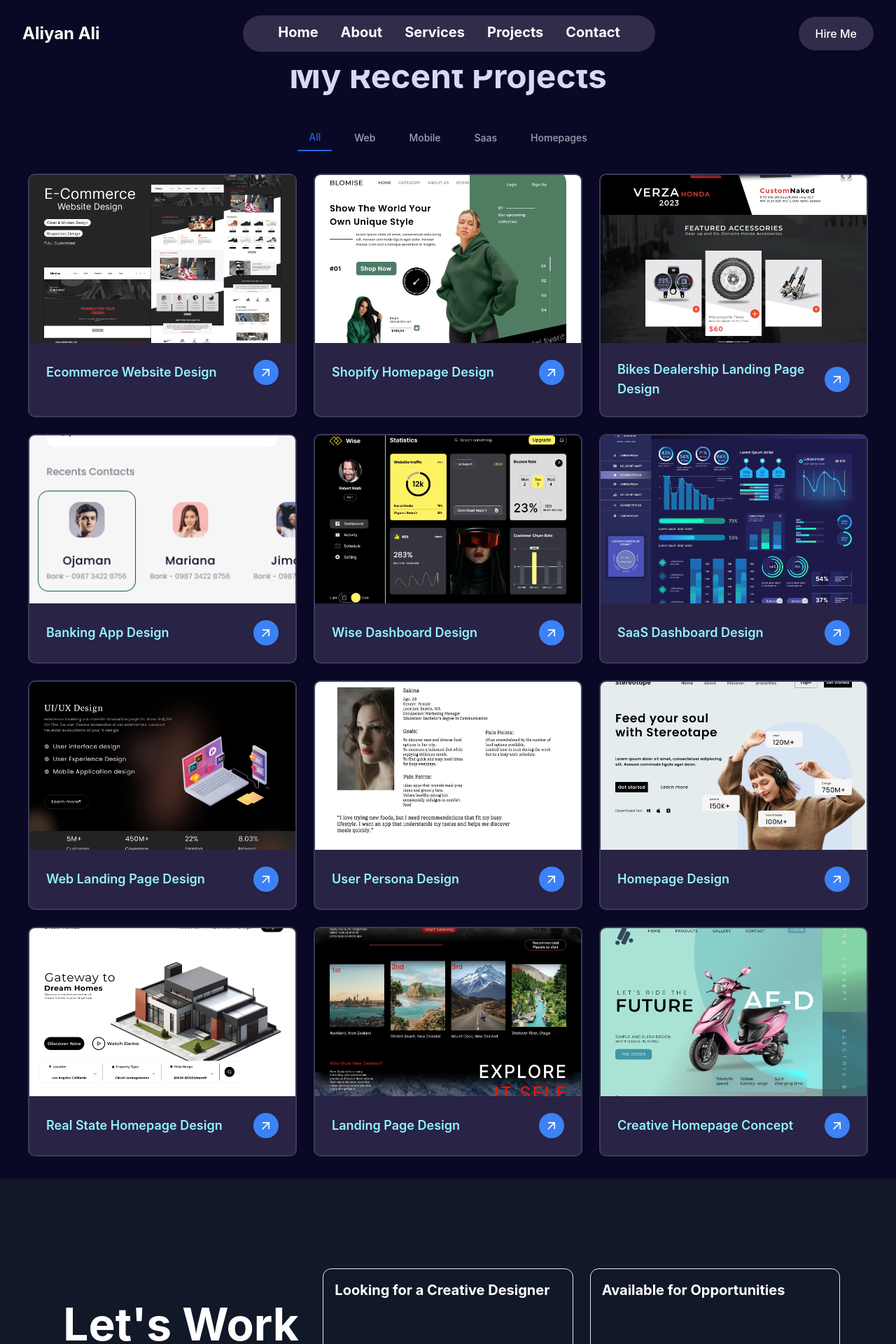
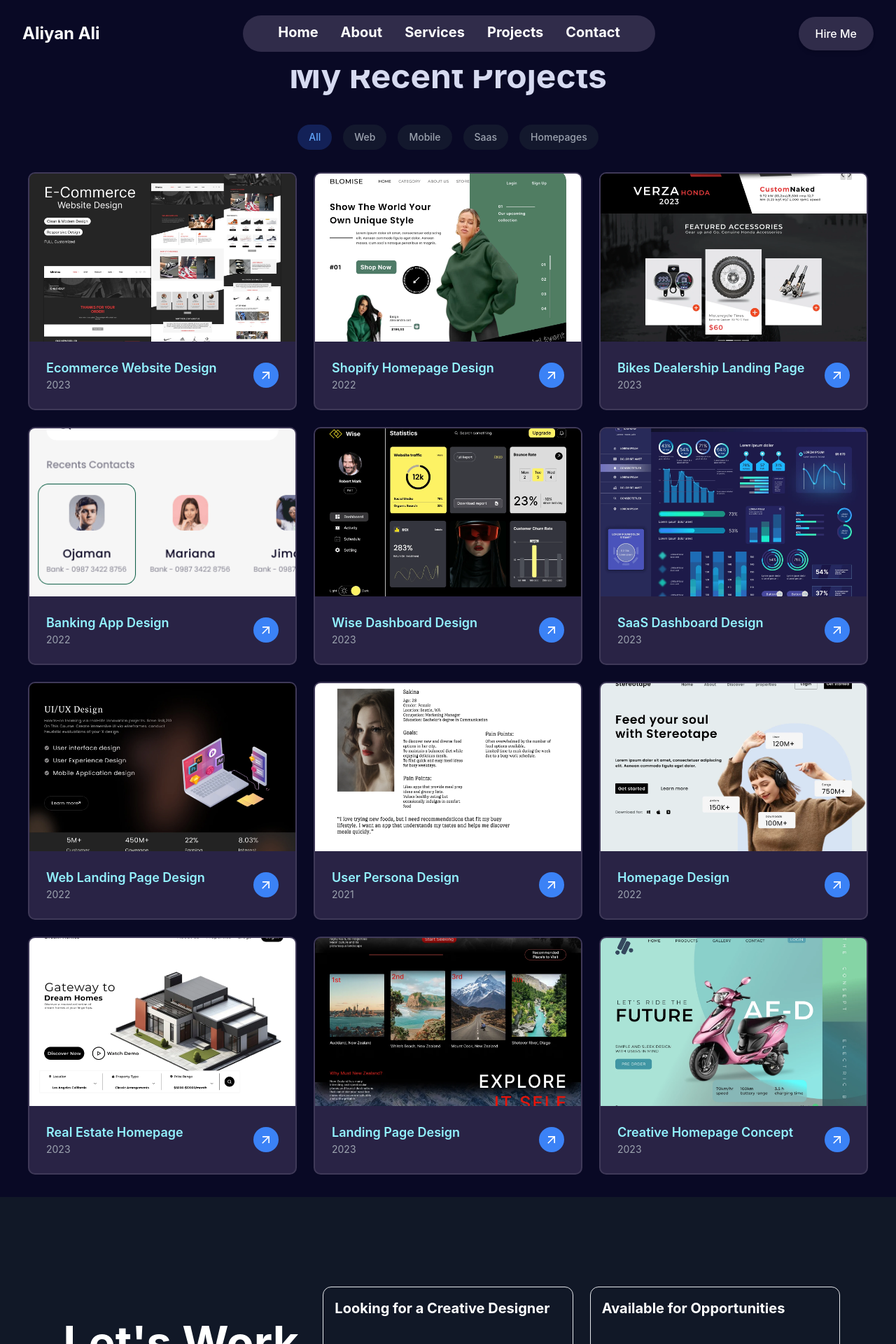
Before and after one commit to FaizAli00/Alyan-Portfolio, a React (Vite) app in the folder my-porfolio/: page /projects in a window 1280 px wide. Shown: the top 1920 px of the page at 70% size. Built offline with nearby package versions, Linux system fonts and the light colour scheme.

Commit message:
new changes

```diff
--- a/my-porfolio/package.json
+++ b/my-porfolio/package.json
@@ -13,6 +13,7 @@
     "@heroicons/react": "^2.2.0",
     "@material-tailwind/react": "^2.1.10",
     "@tailwindcss/line-clamp": "^0.4.4",
+    "framer-motion": "^12.19.1",
     "react": "^19.0.0",
     "react-dom": "^19.0.0",
     "react-icons": "^5.5.0",
--- a/my-porfolio/src/Components/Home/Home.jsx
+++ b/my-porfolio/src/Components/Home/Home.jsx
@@ -101,7 +101,7 @@ const Home = () => {
 
   {/* Profile Image */}
   <img
-  src="/img/profile2.webp"
+  src="/img/one.png"
   alt="Aliyan Ali - UI/UX Designer"
   width={500}
   height={600}
--- a/my-porfolio/src/Components/Projects/Projects.jsx
+++ b/my-porfolio/src/Components/Projects/Projects.jsx
@@ -1,8 +1,11 @@
 import React, { useState } from 'react';
-import { MdArrowOutward } from "react-icons/md";
+import { MdArrowOutward, MdClose } from "react-icons/md";
+import { motion, AnimatePresence } from 'framer-motion';
 
 const Projects = () => {
   const [activeTab, setActiveTab] = useState('all');
+  const [selectedProject, setSelectedProject] = useState(null);
+  const [isModalOpen, setIsModalOpen] = useState(false);
 
   const projects = [
     {
@@ -10,76 +13,121 @@ const Projects = () => {
       title: 'Ecommerce Website Design',
       image: '/projects/p11.webp',
       category: 'web',
+      description: 'A complete e-commerce solution with product listings, shopping cart, and secure checkout process. Designed for optimal user experience and conversion rates.',
+      technologies: ['React', 'Node.js', 'MongoDB', 'Stripe API', 'Tailwind CSS'],
+      link: '',
+      year: '2023'
     },
     {
       id: 2,
       title: 'Shopify Homepage Design',
       image: '/projects/p10.webp',
       category: 'homepages',
+      description: 'Custom Shopify storefront design focusing on brand identity and mobile responsiveness. Increased conversion rates by 35% compared to previous design.',
+      technologies: ['Shopify Liquid', 'JavaScript', 'CSS3', 'GSAP'],
+      link: '',
+      year: '2022'
     },
     {
       id: 3,
-      title: 'Bikes Dealership Landing Page Design',
+      title: 'Bikes Dealership Landing Page',
       image: '/projects/p12.webp',
       category: 'web',
+      description: 'High-conversion landing page for a premium bicycle dealership. Featured product showcases with 360° views and interactive configuration.',
+      technologies: ['HTML5', 'CSS3', 'JavaScript', 'Three.js'],
+      link: '',
+      year: '2023'
     },
     {
       id: 4,
       title: 'Banking App Design',
       image: '/projects/p15.webp',
       category: 'mobile',
+      description: 'Mobile banking application with secure authentication, transaction history, and budgeting tools. Followed strict financial UX guidelines.',
+      technologies: ['Figma', 'React Native', 'Firebase', 'Biometrics'],
+      link: '',
+      year: '2022'
     },
     {
       id: 5,
       title: 'Wise Dashboard Design',
       image: '/projects/p5.webp',
       category: 'saas',
+      description: 'Analytics dashboard for financial SaaS product. Included customizable widgets, data visualization, and reporting tools.',
+      technologies: ['React', 'D3.js', 'Chart.js', 'Material UI'],
+      link: '',
+      year: '2023'
     },
     {
       id: 6,
       title: 'SaaS Dashboard Design',
       image: '/projects/cover1.webp',
       category: 'saas',
+      description: 'Comprehensive admin dashboard for B2B SaaS platform with user management, analytics, and system configuration.',
+      technologies: ['Vue.js', 'Vuetify', 'REST API', 'JWT Auth'],
+      link: '',
+      year: '2023'
     },
     {
       id: 7,
       title: 'Web Landing Page Design',
       image: '/projects/p16.webp',
       category: 'web',
+      description: 'Marketing landing page for tech startup with animated sections, testimonial carousel, and lead capture form.',
+      technologies: ['GSAP', 'Tailwind CSS', 'Formik', 'Yup'],
+      link: '',
+      year: '2022'
     },
     {
       id: 8,
       title: 'User Persona Design',
       image: '/projects/p17.webp',
       category: 'mobile',
+      description: 'Mobile app interface for user profile management with social features and personalized content recommendations.',
+      technologies: ['SwiftUI', 'Core Data', 'CloudKit', 'Lottie'],
+      link: '',
+      year: '2021'
     },
     {
       id: 9,
       title: 'Homepage Design',
       image: '/projects/p18.webp',
       category: 'homepages',
+      description: 'Modern homepage design for creative agency with portfolio showcase, client testimonials, and service highlights.',
+      technologies: ['Webflow', 'CSS3', 'JavaScript', 'Swiper.js'],
+      link: '',
+      year: '2022'
     },
-
-    // ➡️ NEW projects added below:
-
     {
       id: 10,
-      title: 'Real State Homepage Design',
+      title: 'Real Estate Homepage',
       image: '/projects/p20.webp',
       category: 'mobile',
+      description: 'Property listing app with map integration, advanced filters, and virtual tour capabilities for real estate agency.',
+      technologies: ['React Native', 'Google Maps API', 'Firebase', 'Redux'],
+      link: '',
+      year: '2023'
     },
     {
       id: 11,
       title: 'Landing Page Design',
       image: '/projects/p21.webp',
       category: 'saas',
+      description: 'Conversion-focused landing page for SaaS product with feature highlights, pricing tiers, and demo request form.',
+      technologies: ['Next.js', 'Tailwind CSS', 'Formspree', 'Framer Motion'],
+      link: '',
+      year: '2023'
     },
     {
       id: 12,
       title: 'Creative Homepage Concept',
       image: '/projects/p22.webp',
       category: 'homepages',
-    },
+      description: 'Experimental homepage design with scroll-triggered animations and unconventional navigation for creative portfolio.',
+      technologies: ['GSAP', 'ScrollMagic', 'Canvas API', 'CSS Variables'],
+      link: '',
+      year: '2023'
+    }
   ];
 
   const categories = ['all', 'web', 'mobile', 'saas', 'homepages'];
@@ -88,8 +136,19 @@ const Projects = () => {
     ? projects
     : projects.filter(project => project.category === activeTab);
 
+  const openModal = (project) => {
+    setSelectedProject(project);
+    setIsModalOpen(true);
+    document.body.style.overflow = 'hidden';
+  };
+
+  const closeModal = () => {
+    setIsModalOpen(false);
+    document.body.style.overflow = 'auto';
+  };
+
   return (
-    <div id="projects" className="px-10 py-8 bg-[#090925]">
+    <div id="projects" className="px-4 sm:px-10 py-8 bg-[#090925]">
       {/* Title */}
       <div className="bg-[#090925] px-4 md:px-[50px] pt-12 flex justify-center text-center">
         <div>
@@ -100,15 +159,15 @@ const Projects = () => {
       </div>
 
       {/* Tabs */}
-      <div className="flex flex-wrap justify-center space-x-4 mt-10 mb-8">
+      <div className="flex flex-wrap justify-center gap-2 sm:gap-4 mt-10 mb-8">
         {categories.map(category => (
           <button
             key={category}
             onClick={() => setActiveTab(category)}
-            className={`px-4 py-2 text-sm font-medium capitalize ${
+            className={`px-3 sm:px-4 py-1 sm:py-2 text-sm font-medium capitalize rounded-full transition-colors ${
               activeTab === category
-                ? 'text-blue-600 border-b-2 border-blue-600'
-                : 'text-gray-400 hover:text-gray-200'
+                ? 'text-blue-400 bg-blue-900 bg-opacity-50'
+                : 'text-gray-400 hover:text-gray-200 bg-gray-800 bg-opacity-50'
             }`}
           >
             {category}
@@ -119,26 +178,119 @@ const Projects = () => {
       {/* Projects Grid */}
       <div className="grid grid-cols-1 md:grid-cols-2 lg:grid-cols-3 gap-6">
         {filteredProjects.map(project => (
-          <div
+          <motion.div
             key={project.id}
-            className="rounded-[10px] border-2 border-[rgba(255,255,255,0.1)] overflow-hidden hover:shadow-lg transition-shadow bg-[#292345]"
+            className="rounded-[10px] border-2 border-[rgba(255,255,255,0.1)] overflow-hidden hover:shadow-lg transition-all bg-[#292345] cursor-pointer group"
+            whileHover={{ y: -5 }}
+            onClick={() => openModal(project)}
+            initial={{ opacity: 0, y: 20 }}
+            animate={{ opacity: 1, y: 0 }}
+            transition={{ duration: 0.3 }}
           >
+            <div className="relative h-60 overflow-hidden">
               <img
                 src={project.image}
                 alt={project.title}
-              className="w-full h-60 object-cover"
+                className="w-full h-full object-cover group-hover:scale-105 transition-transform duration-300"
               />
+              <div className="absolute inset-0 bg-gradient-to-t from-black/70 to-transparent opacity-0 group-hover:opacity-100 transition-opacity duration-300 flex items-end p-4">
+                <span className="text-white font-medium">View Details</span>
+              </div>
+            </div>
             <div className="p-6 flex items-center justify-between">
+              <div>
                 <h3 className="text-lg text-[#93F2FF] font-semibold">
                   {project.title}
                 </h3>
-              <span className="inline-flex items-center justify-center rounded-full bg-blue-500 text-white p-2">
+                <p className="text-sm text-gray-400">{project.year}</p>
+              </div>
+              <span className="inline-flex items-center justify-center rounded-full bg-blue-500 text-white p-2 group-hover:bg-blue-600 transition-colors">
                 <MdArrowOutward className="w-5 h-5" />
               </span>
             </div>
-          </div>
+          </motion.div>
         ))}
       </div>
+
+      {/* Project Modal */}
+      <AnimatePresence>
+        {isModalOpen && selectedProject && (
+          <motion.div
+            initial={{ opacity: 0 }}
+            animate={{ opacity: 1 }}
+            exit={{ opacity: 0 }}
+            className="fixed inset-0 z-50 flex items-center justify-center p-4 bg-black bg-opacity-80 backdrop-blur-sm"
+            onClick={closeModal}
+          >
+            <motion.div
+              initial={{ scale: 0.95, opacity: 0 }}
+              animate={{ scale: 1, opacity: 1 }}
+              exit={{ scale: 0.95, opacity: 0 }}
+              transition={{ type: 'spring', damping: 25, stiffness: 300 }}
+              className="relative max-w-4xl w-full max-h-[90vh] overflow-y-auto bg-[#1a1a2e] rounded-xl shadow-2xl border border-[rgba(255,255,255,0.1)]"
+              onClick={(e) => e.stopPropagation()}
+            >
+              <button
+                onClick={closeModal}
+                className="absolute top-4 right-4 text-gray-400 hover:text-white z-10 bg-[#292345] rounded-full p-2"
+              >
+                <MdClose className="w-6 h-6" />
+              </button>
+
+              <div className="p-6">
+                <div className="relative h-64 md:h-80 w-full mb-6 rounded-lg overflow-hidden">
+                  <img
+                    src={selectedProject.image}
+                    alt={selectedProject.title}
+                    className="w-full h-full object-cover"
+                  />
+                </div>
+
+                <div className="space-y-6">
+                  <div>
+                    <h2 className="text-2xl md:text-3xl font-bold text-[#93F2FF]">
+                      {selectedProject.title}
+                    </h2>
+                    <p className="text-gray-400">{selectedProject.year}</p>
+                  </div>
+
+                  <div className="bg-[#292345] p-4 rounded-lg">
+                    <h3 className="text-lg font-semibold text-white mb-2">Project Description</h3>
+                    <p className="text-gray-300">{selectedProject.description}</p>
+                  </div>
+
+                  <div className="bg-[#292345] p-4 rounded-lg">
+                    <h3 className="text-lg font-semibold text-white mb-3">Technologies Used</h3>
+                    <div className="flex flex-wrap gap-2">
+                      {selectedProject.technologies.map((tech, index) => (
+                        <motion.span
+                          key={index}
+                          className="px-3 py-1 bg-blue-900 bg-opacity-50 text-blue-200 rounded-full text-sm"
+                          whileHover={{ scale: 1.05 }}
+                        >
+                          {tech}
+                        </motion.span>
+                      ))}
+                    </div>
+                  </div>
+
+                  {/* <div className="pt-2">
+                    <a
+                      // href={selectedProject.link}
+                      target="_blank"
+                      rel="noopener noreferrer"
+                      className="inline-flex items-center px-6 py-3 bg-blue-600 text-white rounded-lg hover:bg-blue-700 transition-colors font-medium"
+                    >
+                      View Live Project
+                      <MdArrowOutward className="ml-2" />
+                    </a>
+                  </div> */}
+                </div>
+              </div>
+            </motion.div>
+          </motion.div>
+        )}
+      </AnimatePresence>
     </div>
   );
 };
```
Also changed, not shown: my-porfolio/public/img/one.png (added), 1 other file (tests, documents, lock files or other folders). Lines whose indentation alone changed are shown as unchanged.
